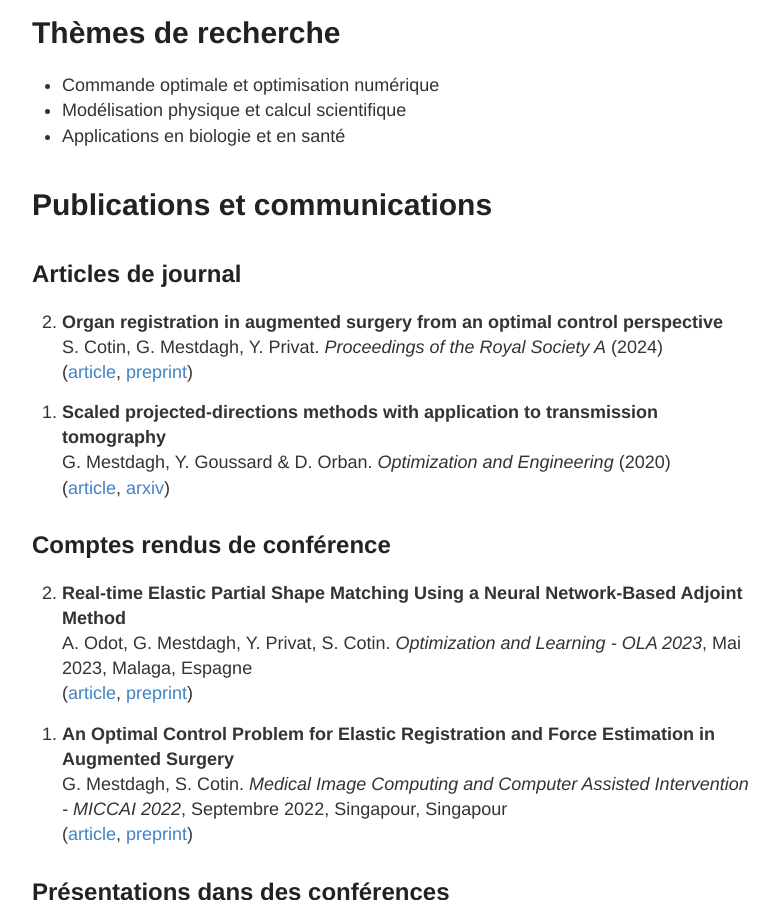
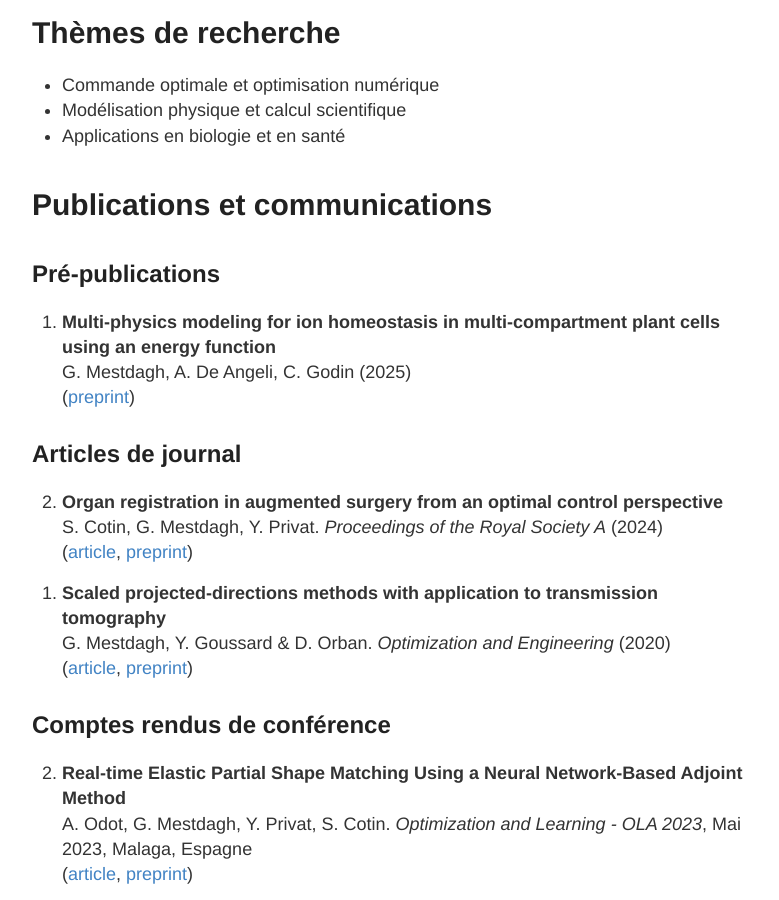
Before and after one commit to gmestdagh/gmestdagh.github.io, a Jekyll site: the page built from recherche.md, in a window 1280 px wide and 900 px high, scrolled down 197 px. Shown: the whole window, without its empty margins (248-1027 px from the left). Built offline with Jekyll 4.4.1, drawn with Linux system fonts in a browser that asks for light colours; our own code applies the rules of GitHub Pages for plain Markdown files.

Commit message:
Added guard cell preprint

```diff
--- a/recherche.md
+++ b/recherche.md
@@ -10,6 +10,14 @@ permalink: /recherche/
   - Applications en biologie et en santé
 
 # Publications et communications
+
+## Pré-publications
+
+{: reversed="reversed"}
+
+1.  **Multi-physics modeling for ion homeostasis in multi-compartment plant cells using an energy function**\\
+    G. Mestdagh, A. De Angeli, C. Godin (2025)\\
+    ([preprint](https://hal.science/hal-04901993v1))
 
 ## Articles de journal
 
@@ -25,13 +33,13 @@ permalink: /recherche/
     G. Mestdagh, Y. Goussard & D. Orban.
     *Optimization and Engineering* (2020)\\
     ([article](https://link.springer.com/article/10.1007/s11081-020-09484-0),
-     [arxiv](https://arxiv.org/abs/2001.06474))
+     [preprint](https://arxiv.org/abs/2001.06474))
 
 ## Comptes rendus de conférence
 
 {: reversed="reversed"}
 
-2.  **Real-time Elastic Partial Shape Matching Using a Neural Network-Based Adjoint Method**\\
+1.  **Real-time Elastic Partial Shape Matching Using a Neural Network-Based Adjoint Method**\\
     A. Odot, G. Mestdagh, Y. Privat, S. Cotin.
     *Optimization and Learning - OLA 2023*, Mai 2023, Malaga, Espagne\\
     ([article](https://link.springer.com/chapter/10.1007/978-3-031-34020-8_10),
```
Also changed, not shown: research.md (+10 -2 lines).
